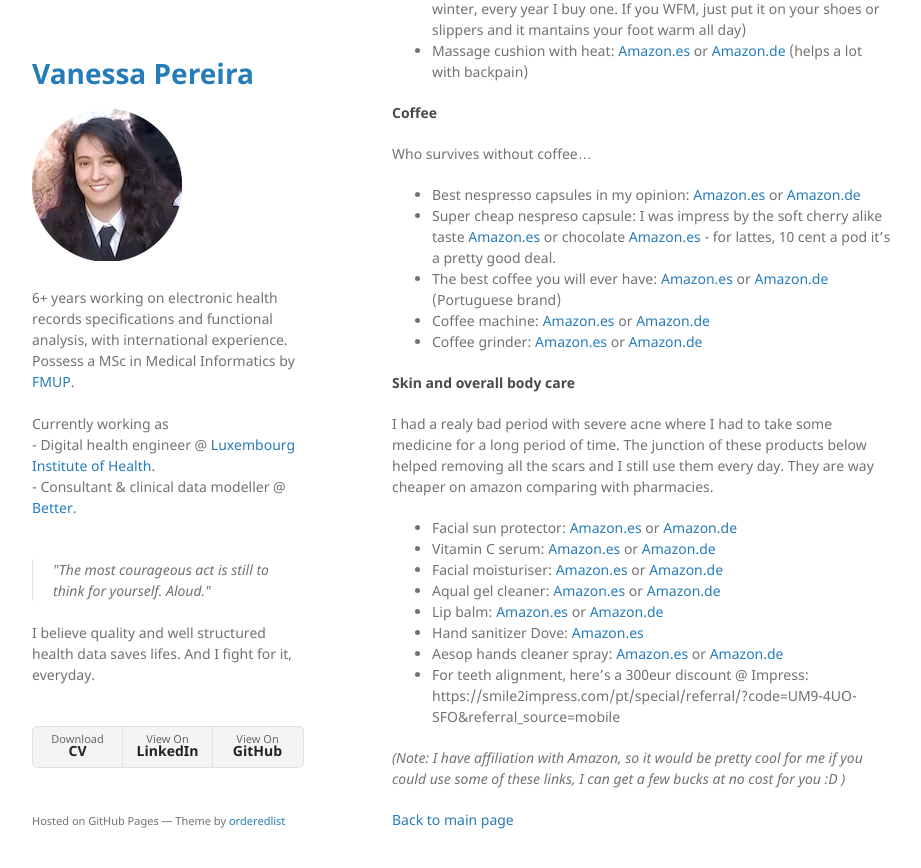
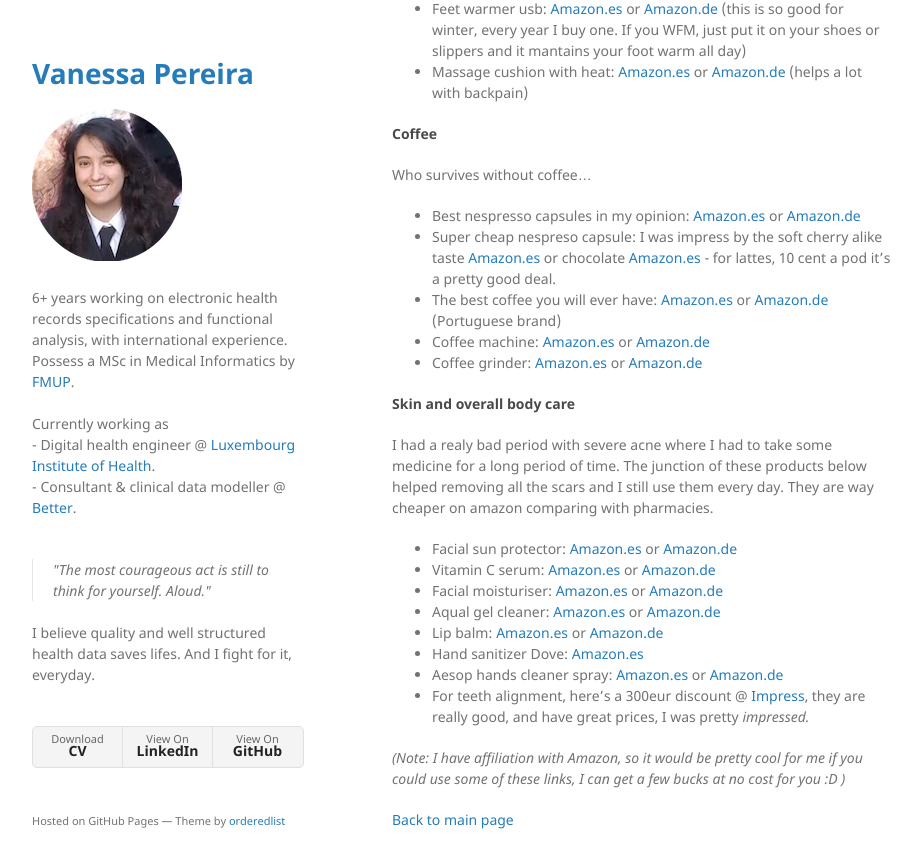
Before and after one commit to vanessa-pereira/vanessa-pereira.github.io, a Jekyll site: the page built from recommend.md, in a window 1280 px wide and 900 px high, scrolled down 1457 px. Shown: the top 868 px of the window, without its empty margins (178-1099 px from the left). Built offline with Jekyll 4.4.1, drawn with Linux system fonts in a browser that asks for light colours; some of the changed text lies outside the part shown.

Commit message:
Update recommend.md

```diff
--- a/recommend.md
+++ b/recommend.md
@@ -67,7 +67,7 @@
 * Lip balm:  [Amazon.es](https://amzn.to/3QGFvGr) or [Amazon.de](https://amzn.to/3pl6GLi)
 * Hand sanitizer Dove: [Amazon.es](https://amzn.to/3QGGUgb)
 * Aesop hands cleaner spray: [Amazon.es](https://amzn.to/3zXfxrx) or [Amazon.de](https://amzn.to/3SQfhTK)
-* For teeth alignment, here's a 300eur discount @ Impress: https://smile2impress.com/pt/special/referral/?code=UM9-4UO-SFO&referral_source=mobile
+* For teeth alignment, here's a 300eur discount @ [Impress](https://smile2impress.com/pt/special/referral/?code=UM9-4UO-SFO&referral_source=mobile), they are really good, and have great prices, I was pretty _impressed._
 
 
 _(Note: I have affiliation with Amazon, so it would be pretty cool for me if you could use some of these links, I can get a few bucks at no cost for you :D )_
```
Also changed, not shown: other parts of recommend.md (+1 -1 lines).
